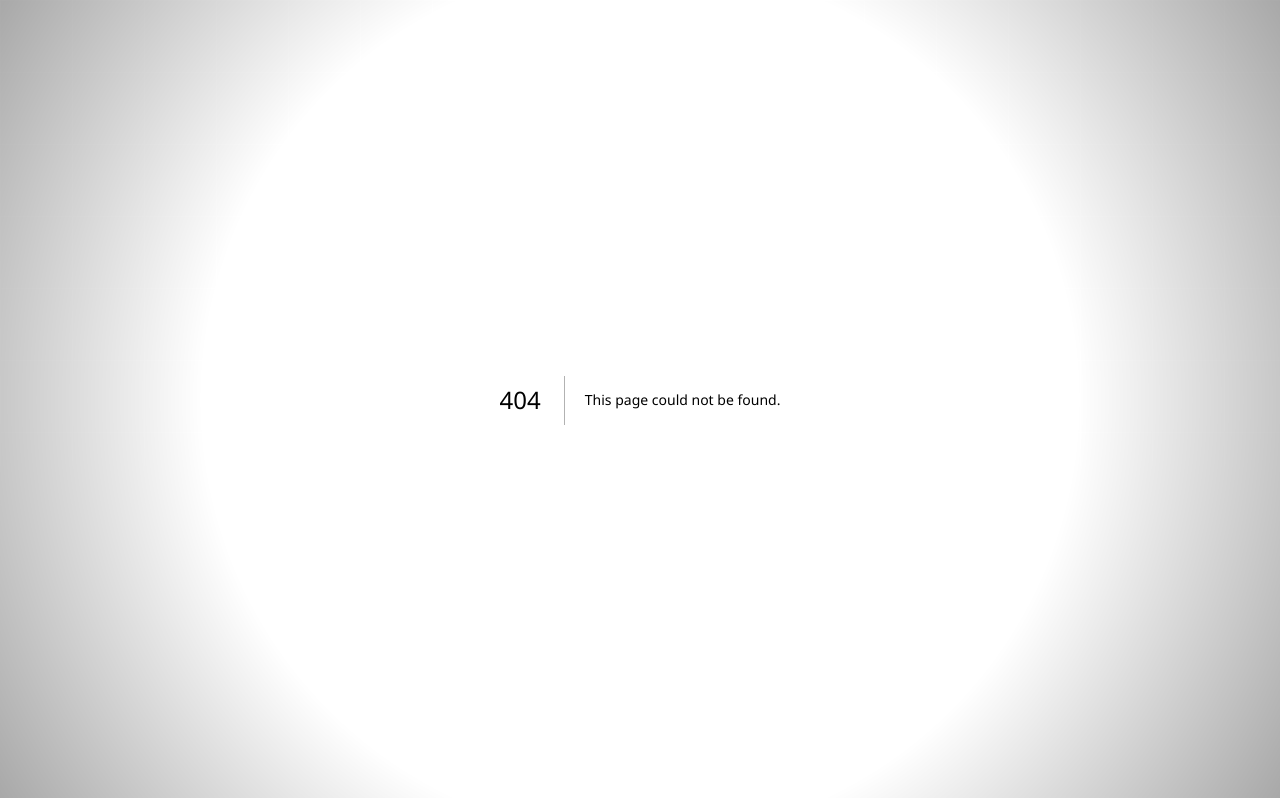
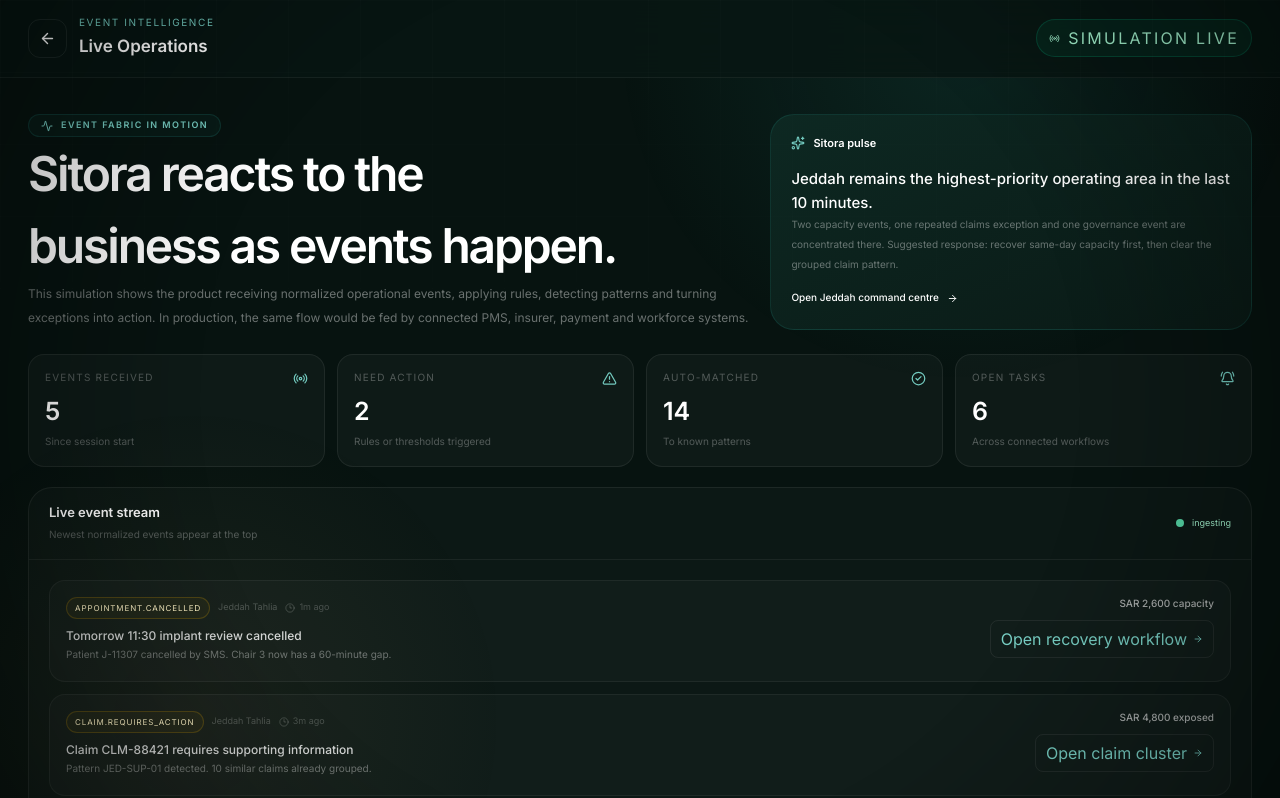
Before and after one commit to Nylon1/SitoraBrandingagency, a Next.js app: page /tools/dental-control/live in a window 1280 px wide. Before the commit this address had no page. Shown: the top 798 px of the page. Built offline with nearby package versions, Linux system fonts and the light colour scheme; a web font is replaced by a local one.

Commit message:
Add live operations route

```diff
--- /dev/null
+++ b/app/tools/dental-control/live/page.tsx
@@ -0,0 +1,5 @@
+import { LiveOperations } from "@/components/dental-control/LiveOperations";
+
+export default function LiveOperationsPage() {
+  return <LiveOperations />;
+}
```
